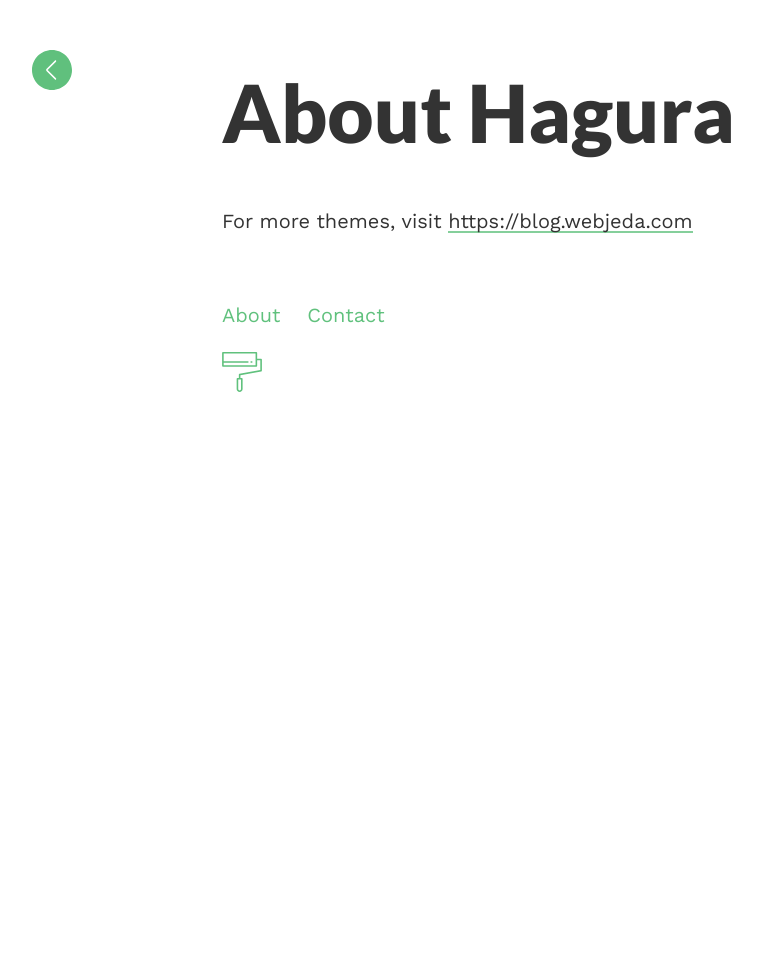
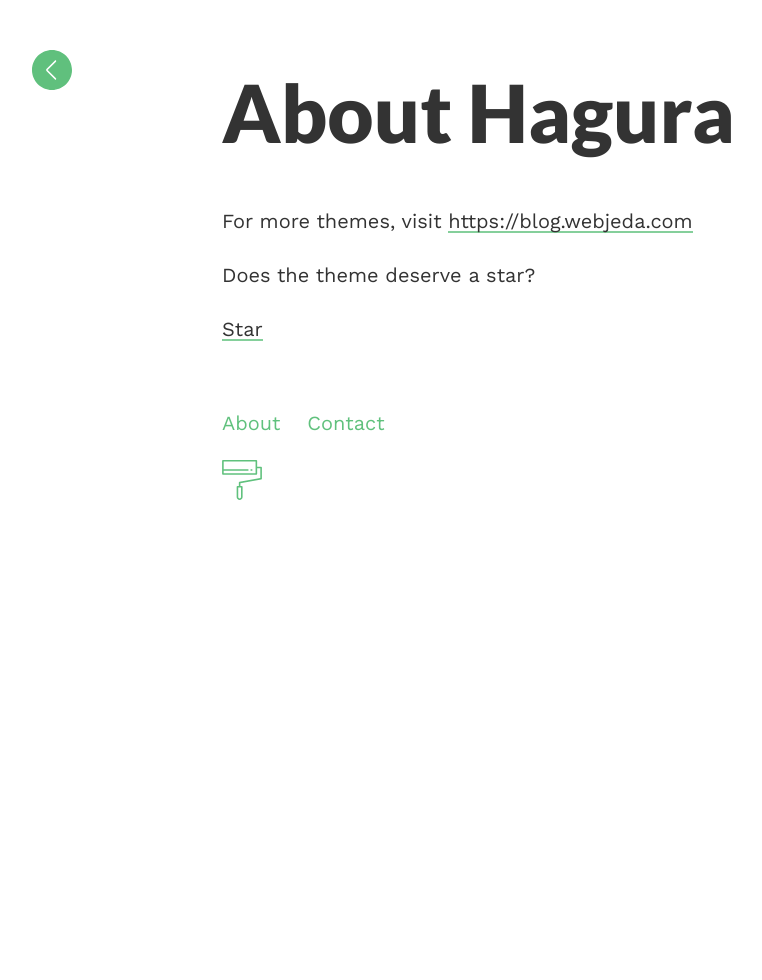
Before and after one commit to sharu725/hagura, a Jekyll site: the page built from about.md, in a window 1280 px wide. Shown: the whole page, without its empty margins (18-780 px from the left). Built offline with Jekyll 4.4.1, drawn with Linux system fonts in a browser that asks for light colours.

Commit message:
Star the repo

```diff
--- a/about.md
+++ b/about.md
@@ -5,3 +5,8 @@ permalink: /about/
 ---
 
 For more themes, visit [https://blog.webjeda.com](https://blog.webjeda.com)
+
+Does the theme deserve a star?
+
+<a class="github-button" href="https://github.com/sharu725/hagura" data-style="mega" data-count-href="/sharu725/hagura/stargazers" data-count-api="/repos/sharu725/hagura#stargazers_count" data-count-aria-label="# stargazers on GitHub" aria-label="Star sharu725/hagura on GitHub">Star</a>
+<script async defer src="https://buttons.github.io/buttons.js"></script>
```
